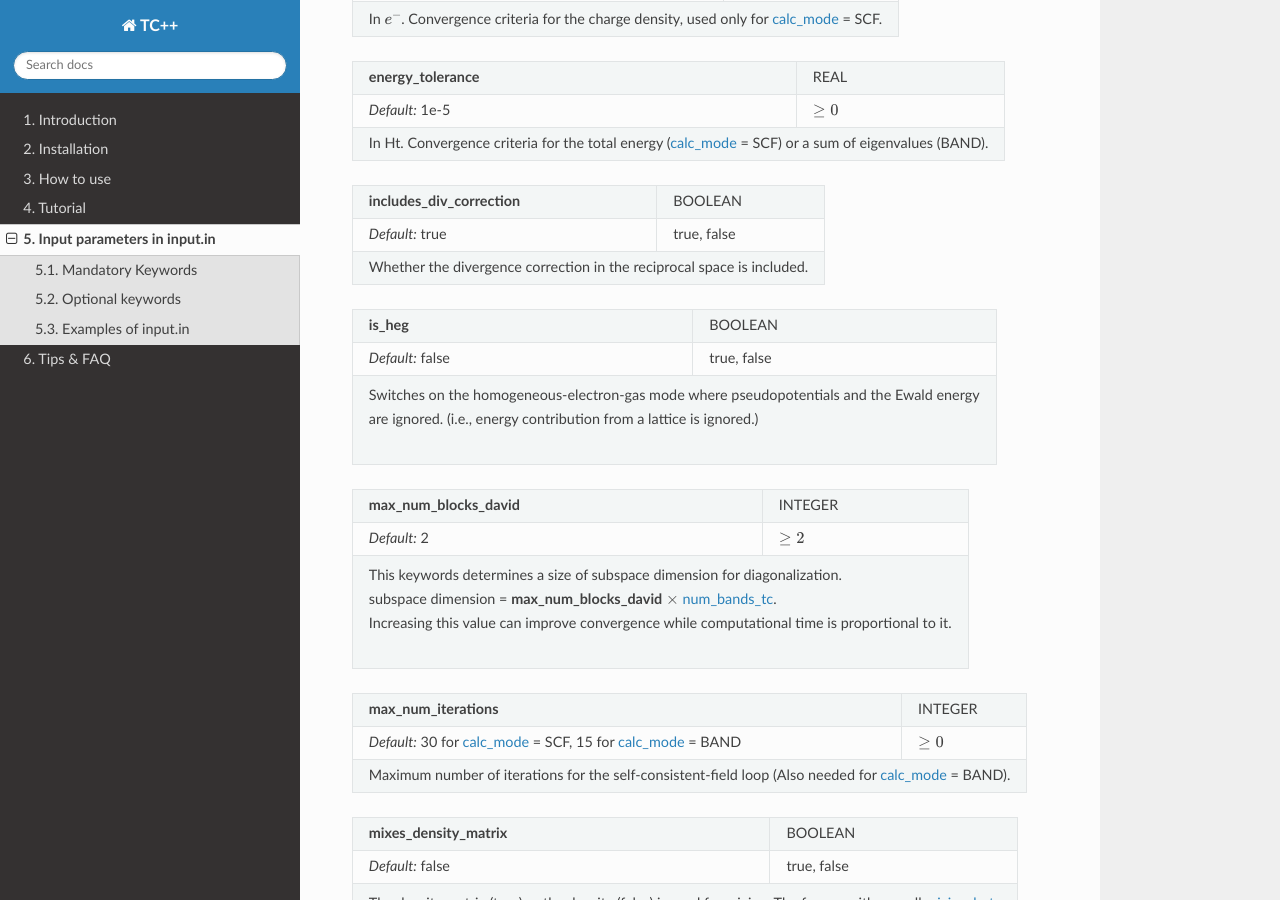
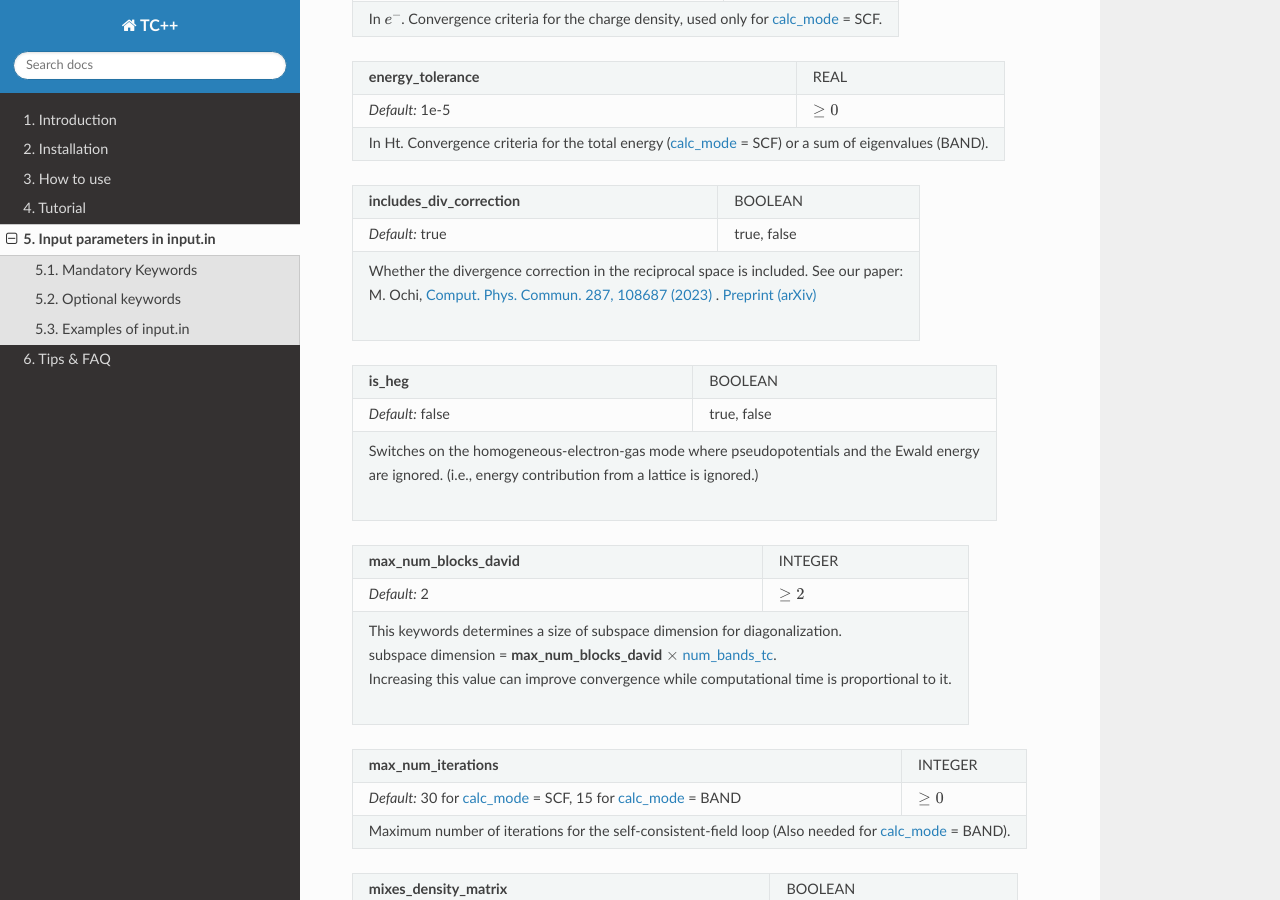
Before and after one commit to masaochi/TC, a Sphinx documentation site: the page built from docs/input_in.rst, in a window 1280 px wide and 900 px high, scrolled down 1843 px. Built offline with Sphinx 7.4.7 and the Read the Docs theme 2.0.0, drawn with Linux system fonts in a browser that asks for light colours.

Commit message:
[Update] add reference in docs

```diff
--- a/docs/input_in.rst
+++ b/docs/input_in.rst
@@ -125,13 +125,14 @@ Optional keywords
 
 .. _includes_div_correction:
 
-+------------------------------------+-------------------------------------------------------------------+
-| **includes_div_correction**        | BOOLEAN                                                           |
-+------------------------------------+-------------------------------------------------------------------+
-| *Default:* true                    | true, false                                                       |
-+------------------------------------+-------------------------------------------------------------------+
-| Whether the divergence correction in the reciprocal space is included.                                 |
-+--------------------------------------------------------------------------------------------------------+
++------------------------------------+------------------------------------------------------------------------------------------------------------------------+
+| **includes_div_correction**        | BOOLEAN                                                                                                                |
++------------------------------------+------------------------------------------------------------------------------------------------------------------------+
+| *Default:* true                    | true, false                                                                                                            |
++------------------------------------+------------------------------------------------------------------------------------------------------------------------+
+| | Whether the divergence correction in the reciprocal space is included. See our paper:                                                                     |
+| | M. Ochi, `Comput. Phys. Commun. 287, 108687 (2023) <https://doi.org/10.1016/j.cpc.2023.108687>`_ . `Preprint (arXiv) <http://arxiv.org/abs/2302.07420>`_  |
++-------------------------------------------------------------------------------------------------------------------------------------------------------------+
 
 .. _is_heg:
 
```
